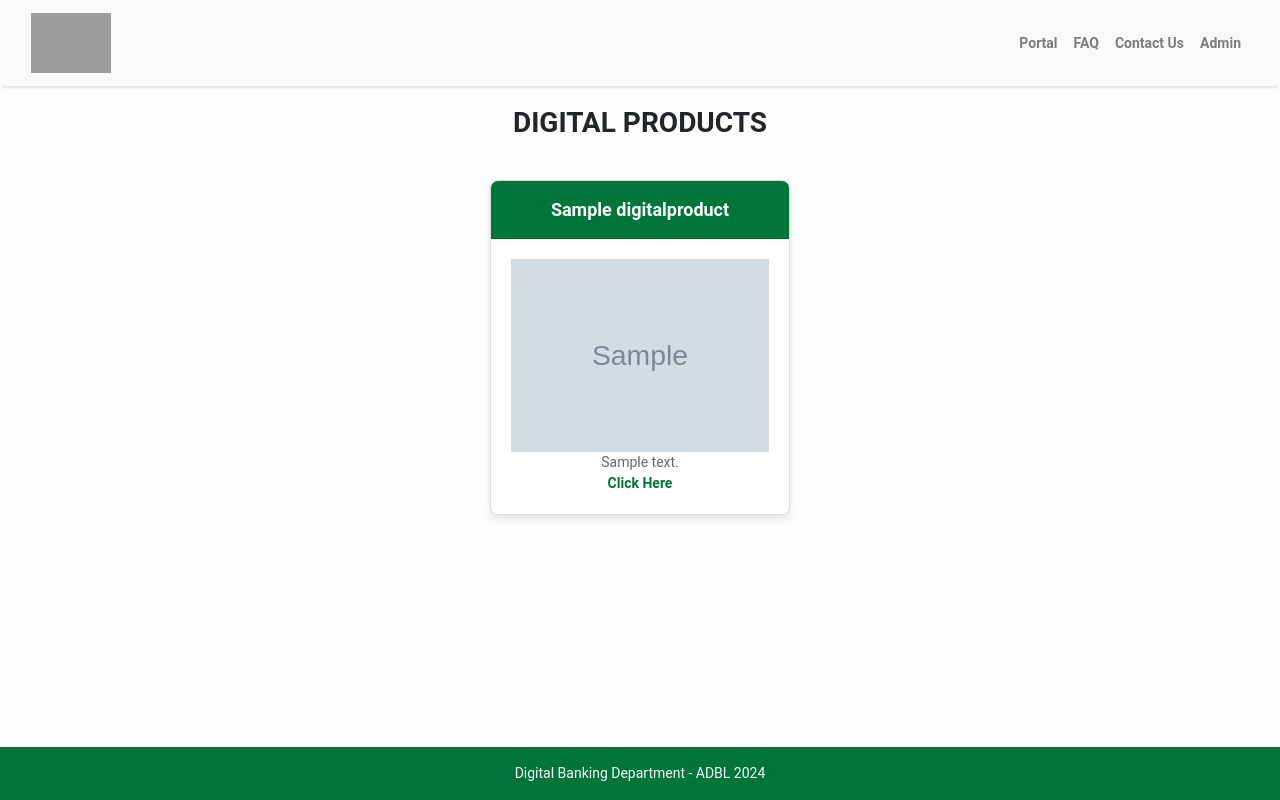
After one commit to ab817/digitalsupport, a Django app: page /digitalproducts/ in a window 1280 px wide. The commit adds this page. Run offline with Django 5.2, Linux system fonts and the light colour scheme; tables that the repository leaves empty hold one stand-in row (values such as "Sample post"); grey boxes marked "Sample" are stand-in pictures; some libraries are stand-ins or nearby versions; grey boxes are pictures that could not be loaded.

Commit message:
Digital Products Page

```diff
--- a/digitalapp/admin.py
+++ b/digitalapp/admin.py
@@ -3,7 +3,7 @@ from ckeditor.widgets import CKEditorWidget
 from django.contrib import admin
 from django.db import models
 
-from .models import Category, Comment, Post, PortalSetting
+from .models import Category, Comment, Post, PortalSetting, DigitalProduct
 
 
 class CategoryAdmin(admin.ModelAdmin):
@@ -24,3 +24,4 @@ admin.site.register(Category, CategoryAdmin)
 admin.site.register(Post, PostAdmin)
 admin.site.register(Comment, CommentAdmin)
 admin.site.register(PortalSetting, PortalSettingAdmin)
+admin.site.register(DigitalProduct)
--- a/digitalapp/models.py
+++ b/digitalapp/models.py
@@ -47,3 +47,12 @@ class Feedback(models.Model):
 
     def __str__(self):
         return f'Feedback by {self.questioned_by} on {self.submitted_on}'
+
+class DigitalProduct(models.Model):
+    name = models.CharField(max_length=100)
+    description = models.TextField()
+    image = models.ImageField(upload_to='product_images/')
+    link = models.URLField()
+
+    def __str__(self):
+        return self.name
--- /dev/null
+++ b/digitalapp/templates/digitalproducts.html
@@ -0,0 +1,72 @@
+{% extends 'base.html' %}
+
+{% load custom_filters %}
+
+{% block content %}
+<style>
+    .card-container {
+        display: flex;
+        flex-wrap: wrap;
+        justify-content: center;
+        gap: 20px;
+        padding: 20px;
+    }
+
+    .card {
+        background-color: white;
+        border: 1px solid #ddd;
+        border-radius: 8px;
+        box-shadow: 0 4px 8px rgba(0,0,0,0.1);
+        overflow: hidden;
+        width: 300px;
+        transition: transform 0.2s;
+    }
+
+    .card:hover {
+        transform: translateY(-10px);
+    }
+
+    .card-header {
+        background-color: #00753a;
+        color: white;
+        padding: 15px;
+        text-align: center;
+        font-size: 18px;
+        font-weight: bold;
+    }
+
+    .card-body {
+        padding: 20px;
+        text-align: center;
+    }
+
+    .card-body p {
+        color: #666;
+        margin: 0;
+    }
+
+    .card-body a {
+        color: #00753a;
+        text-decoration: none;
+        font-weight: bold;
+    }
+
+</style>
+<div class="container">
+    <h2 class="text-center" style="font-weight: bold;">DIGITAL PRODUCTS</h2>
+    <div class="card-container">
+        {% for product in products %}
+        <div class="card">
+            <div class="card-header">
+                {{ product.name }}
+            </div>
+            <div class="card-body">
+                <img src="{{ product.image.url }}" alt="{{ product.name }}" style="width: 100%; height: auto;">
+                <p>{{ product.description|truncate_chars:100 }}</p>
+                <a href="{% url 'digital_product_detail' product.id %}">Click Here</a>
+            </div>
+        </div>
+        {% endfor %}
+    </div>
+</div>
+{% endblock content %}
--- a/digitalapp/templates/portal.html
+++ b/digitalapp/templates/portal.html
@@ -157,9 +157,9 @@
                 <div class="column">
                     <div class="card">
                         <img src="{% static 'images/manual.png' %}" alt="MANUAL">
-                        <h3>Digital Products Manuals</h3>
-                        <p>Branches can find manuals to assist them in providing services to Customers.</p>
-                        <a href="#">Coming Soon</a>
+                        <h3>ADBL - Digital Products</h3>
+                        <p>Details of each digital products in providing services to Customers.</p>
+                        <a href="{% url 'digital_products' %}">Go to Products</a>
                     </div>
                 </div>
                 <!-- Uncomment and use this section when the QR Payment feature is ready -->
--- /dev/null
+++ b/digitalapp/templatetags/custom_filters.py
@@ -0,0 +1,9 @@
+from django import template
+
+register = template.Library()
+
+@register.filter
+def truncate_chars(value, max_length):
+    if len(value) > max_length:
+        return value[:max_length] + '...'
+    return value
--- a/digitalapp/urls.py
+++ b/digitalapp/urls.py
@@ -13,5 +13,7 @@ urlpatterns = [
     path("", views.portal, name='portal'),
     path('submit_feedback/', views.submit_feedback, name='submit_feedback'),
     path('faq_feedback/', views.faq_feedback, name='faq_feedback'),
+    path('digitalproducts/', views.digital_products, name='digital_products'),
+    path('digitalproducts/<int:product_id>/', views.digital_product_detail, name='digital_product_detail'),
     path('ckeditor/', include('ckeditor_uploader.urls')),
 ] + static(settings.MEDIA_URL, document_root=settings.MEDIA_ROOT)
--- a/digitalapp/views.py
+++ b/digitalapp/views.py
@@ -1,12 +1,12 @@
 # blog/views.py
 from django.core.paginator import Paginator, PageNotAnInteger, EmptyPage
-from django.shortcuts import render, redirect
+from django.shortcuts import render, redirect, get_object_or_404
 from django.views.decorators.csrf import csrf_protect
 from django.contrib.auth.decorators import login_required
 from django.contrib import messages
 #from django.views.decorators.csrf import csrf_exempt
 
-from .models import Post, Comment, Category, PortalSetting, Feedback
+from .models import Post, Comment, Category, PortalSetting, Feedback, DigitalProduct
 
 
 #@csrf_exempt
@@ -134,3 +134,11 @@ def faq_feedback(request):
     page_number = request.GET.get('page')
     page_obj = paginator.get_page(page_number)
     return render(request, 'faq_feedback.html', {'page_obj': page_obj})
+
+def digital_products(request):
+    products = DigitalProduct.objects.all()
+    return render(request, 'digitalproducts.html', {'products': products})
+
+def digital_product_detail(request, product_id):
+    product = get_object_or_404(DigitalProduct, id=product_id)
+    return render(request, 'digitalproductdetail.html', {'product': product})
```
Also changed, not shown: digitalapp/templates/digitalproductdetail.html (added, +59 -0 lines), digitalapp/migrations/0008_digitalproduct.py (added), digitalapp/templatetags/___init__.py (added), media/product_images/android-chrome-192x192.png (added), media/product_images/android-chrome-192x192_QQvswsV.png (added), media/product_images/android-chrome-192x192_VAKbDaP.png (added), media/product_images/android-chrome-512x512.png (added).
